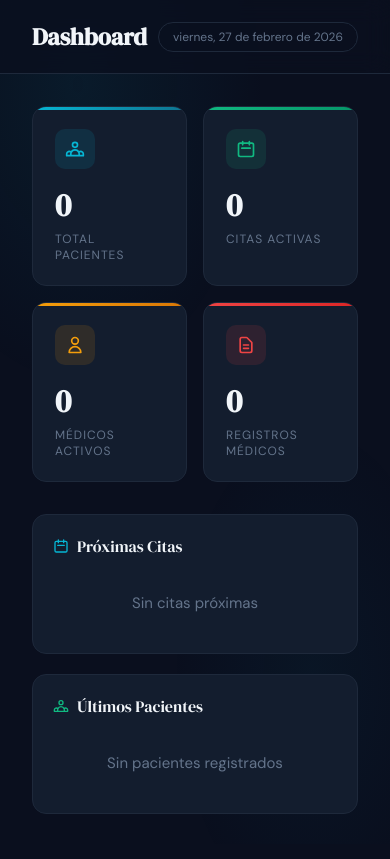
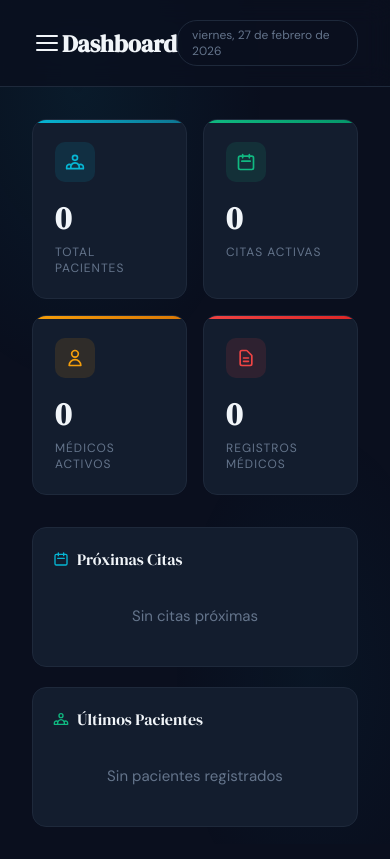
Before and after one commit to LuisFCotes/Clinica, a plain HTML site: page index.html in a window 390 px wide. Drawn offline with Linux system fonts and the light colour scheme.

Commit message:
Update index.html

```diff
--- a/index.html
+++ b/index.html
@@ -172,10 +172,28 @@
     .stats-grid { grid-template-columns:1fr 1fr; }
     .two-col { grid-template-columns:1fr; }
   }
+  .hamburger {
+  display:none; flex-direction:column; justify-content:center;
+  gap:5px; background:none; border:none; cursor:pointer; padding:4px;
+}
+.hamburger span {
+  display:block; width:22px; height:2px;
+  background:var(--text); border-radius:2px; transition:all .3s;
+}
+.sidebar-open .sidebar { display:flex !important; }
+.sidebar-overlay {
+  display:none; position:fixed; inset:0;
+  background:rgba(0,0,0,0.5); z-index:99;
+}
+.sidebar-open .sidebar-overlay { display:block; }
+
+@media(max-width:768px) {
+  .hamburger { display:flex; }
+}
 </style>
 </head>
 <body>
-
+<div class="sidebar-overlay" onclick="toggleSidebar()"></div>
 <nav class="sidebar">
   <div class="logo">
     <h1>LifeMedic</h1>
@@ -216,6 +234,9 @@
 
 <main class="main">
   <div class="topbar">
+    <button class="hamburger" onclick="toggleSidebar()">
+    <span></span><span></span><span></span>
+  </button>
     <h2 id="page-title">Dashboard</h2>
     <div class="topbar-actions">
       <span class="badge-date" id="current-date"></span>
@@ -535,6 +556,9 @@ function formatDate(s) {
   if (!s) return '';
   const [y, m, d] = s.split('-');
   return `${d}/${m}/${y}`;
+}
+function toggleSidebar() {
+  document.body.classList.toggle('sidebar-open');
 }
 
 function notify(msg, type = 'success') {
```
